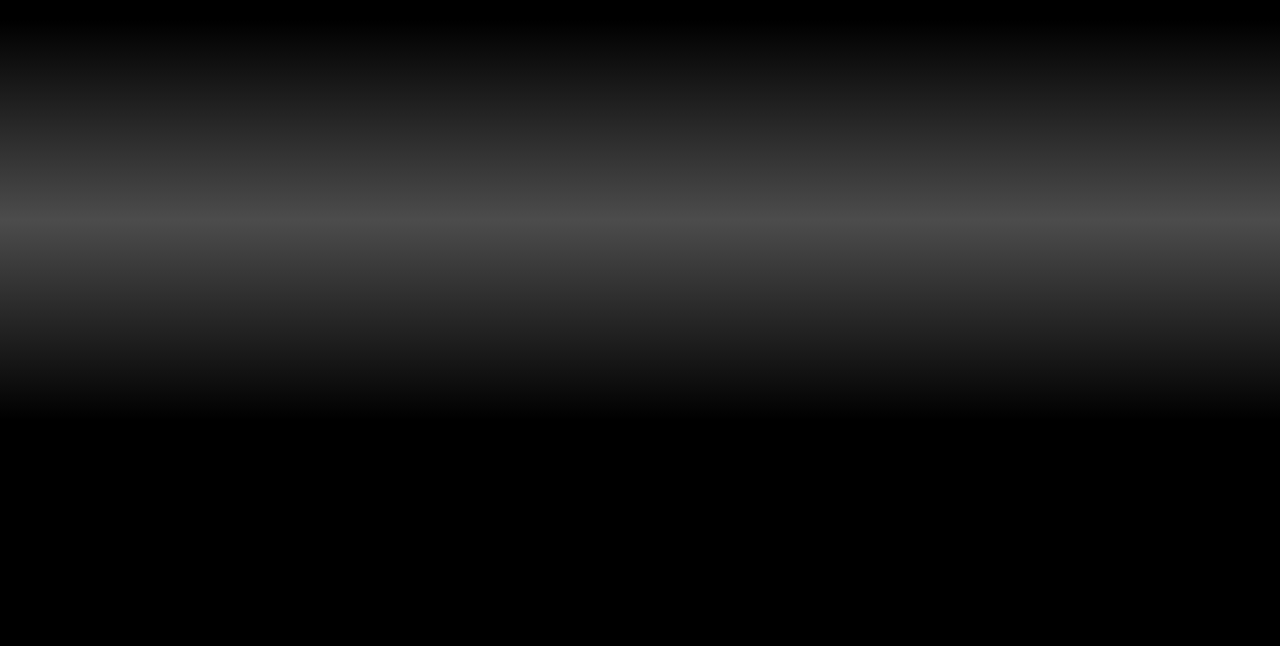
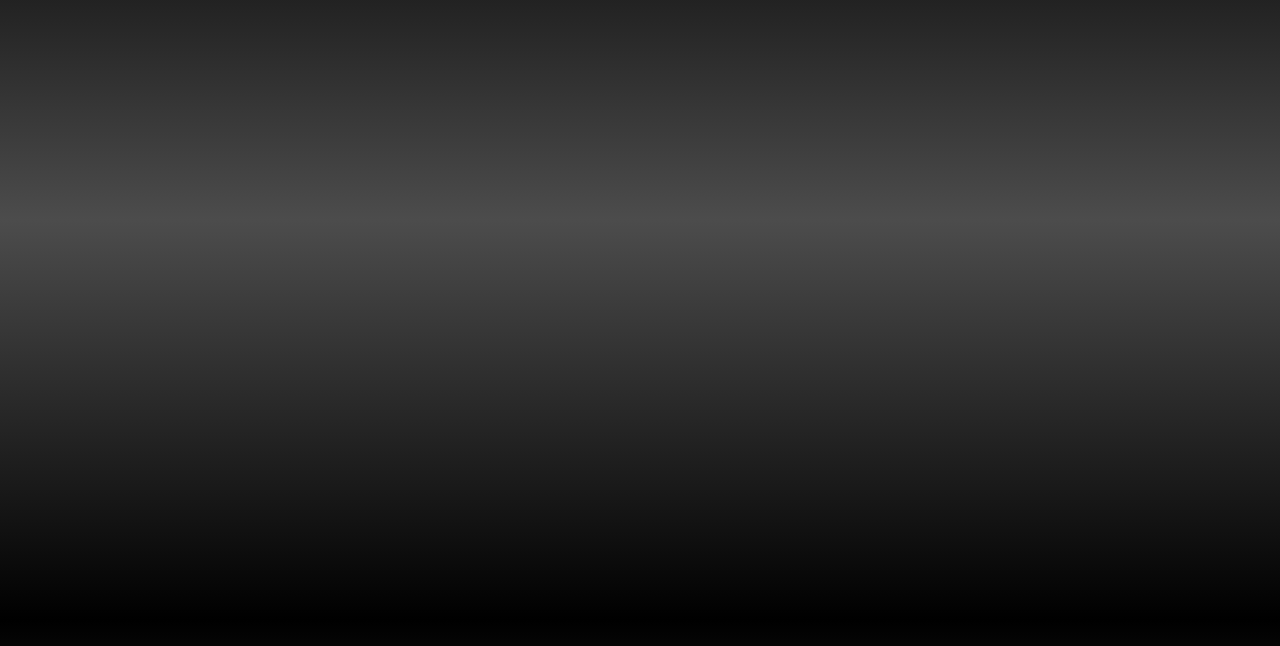
Before and after one commit to benrob0329/totallynotashadyweb.site, a plain HTML site: page index.html in a window 1280 px wide. Shown: the part 180-826 px from the top of the page. Drawn offline with Linux system fonts and the light colour scheme; a web font is replaced by a local one.

Commit message:
Update index.css

```diff
--- a/css/index.css
+++ b/css/index.css
@@ -12,7 +12,7 @@ html, body {
 
 body {
 	/* background: linear-gradient(141deg, #6d6d6d 0%, #383838 51%, #757575 75%); */
-	background: linear-gradient(0deg, #000000 25%, #4c4c4c 50%, #000000 75%);
+	background: linear-gradient(0deg, #000000 0%, #4c4c4c 50%, #000000 100%);
 }
 
 
```
